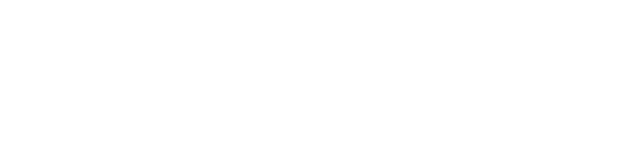
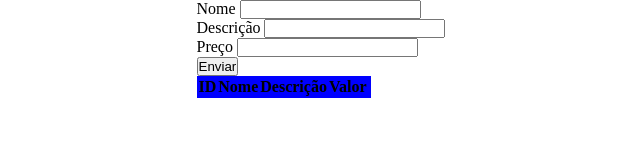
Before and after one commit to Bruno-Otavio/papel-tudo, a plain HTML site: page frontend/index.html in a window 1280 px wide. Shown: the whole page, without its empty margins (319-959 px from the left). Drawn offline with Linux system fonts and the light colour scheme.

Commit message:
Started the front end

```diff
--- a/api/src/connect/connect.js
+++ b/api/src/connect/connect.js
@@ -2,6 +2,7 @@ const mysql = require("mysql");
 
 const connection = mysql.createConnection({
     user: "root",
+    password: "ROOT",
     host: "localhost",
     database: "inventario"
 });
--- a/frontend/index.html
+++ b/frontend/index.html
@@ -3,11 +3,43 @@
 <head>
     <meta charset="UTF-8">
     <meta name="viewport" content="width=device-width, initial-scale=1.0">
+    <link rel="stylesheet" href="./style/main.css">
     <title>Papel Tudo</title>
 </head>
 <body>
     <header></header>
-    <main></main>
+    <main>
+        <form id="form-new-item">
+            <div>
+                <label for="name">Nome</label>
+                <input type="text" name="name">
+            </div>
+            <div>
+                <label for="description">Descrição</label>
+                <input type="text" name="description">
+            </div>
+            <div>
+                <label for="value">Preço</label>
+                <input type="number" name="value">
+            </div>
+            <input type="submit" value="Enviar">
+        </form>
+        <section>
+            <table id="items-table" class="items-table">
+                <thead>
+                    <tr>
+                        <th>ID</th>
+                        <th>Nome</th>
+                        <th>Descrição</th>
+                        <th>Valor</th>
+                        <th></th>
+                    </tr>
+                </thead>
+                <tbody id="table-data"></tbody>
+            </table>
+        </section>
+    </main>
     <footer></footer>
 </body>
+<script src="./js/main.js"></script>
 </html>
--- a/frontend/js/main.js
+++ b/frontend/js/main.js
@@ -0,0 +1,14 @@
+const itemTable = document.querySelector("#items-table");
+const form = document.querySelector("#form-new-item");
+
+const backendUrl = "http://localhost:3000";
+
+form.addEventListener("submit", (event) => {
+	event.preventDefault();
+	const data = new FormData(event.target);
+})
+
+async function renderItems() {
+	const data = await fetch(`${backendUrl}/items`).then(res.josn());
+	console.log(data);
+}
--- /dev/null
+++ b/frontend/style/main.css
@@ -0,0 +1,15 @@
+* {
+	margin: 0;
+	padding: 0;
+}
+
+body {
+	display: flex;
+	flex-direction: column;
+	justify-content: center;
+	align-items: center;
+}
+
+.items-table {
+	background-color: blue;
+}
```
Also changed, not shown: frontend/main.css (added).
